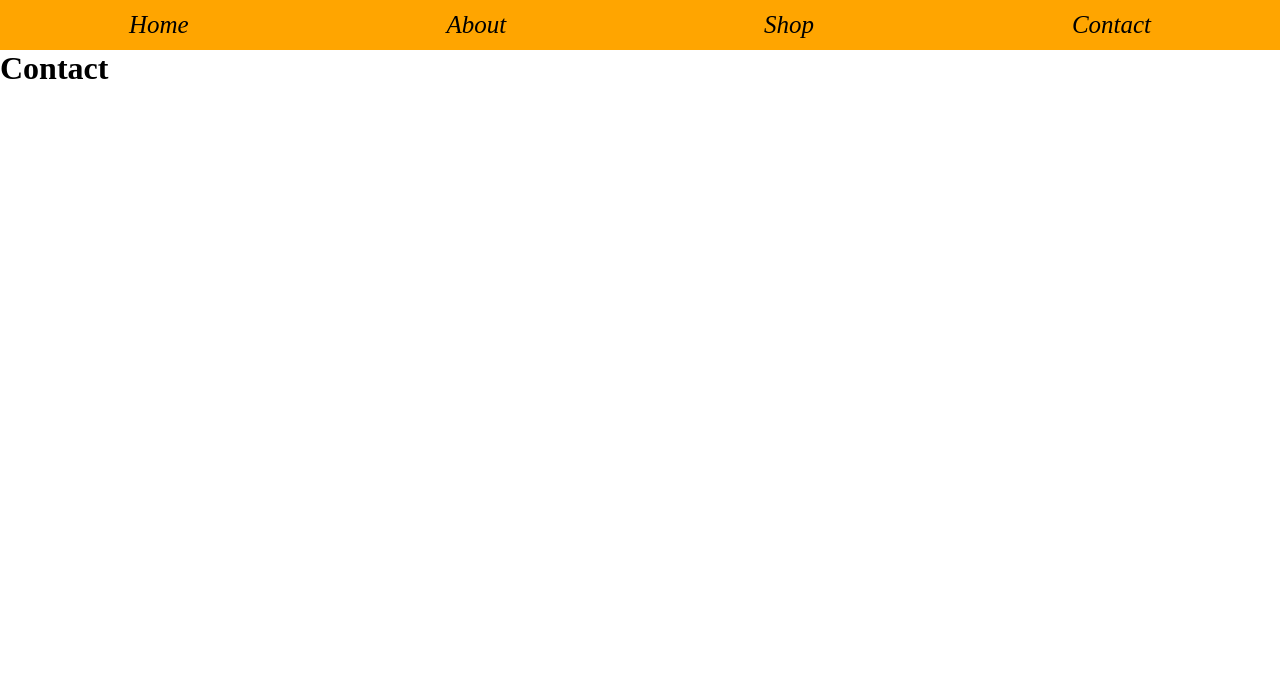
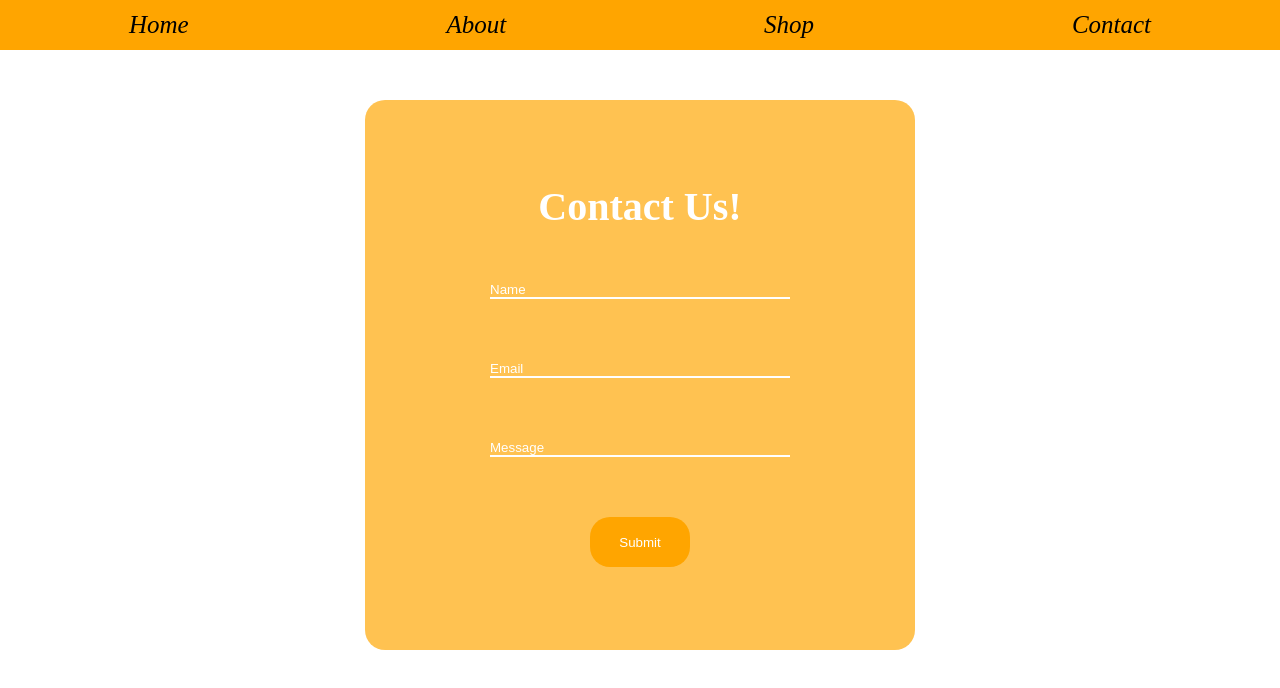
Before and after one commit to npineda0/Tigers_hw3, a Next.js app: page /contact in a window 1280 px wide. Shown: the top 688 px of the page. Built offline with nearby package versions, Linux system fonts and the light colour scheme.

Commit message:
contact page edited & styled

```diff
--- a/src/app/contact/contact.module.css
+++ b/src/app/contact/contact.module.css
@@ -0,0 +1,45 @@
+.formBackground {
+    background-color: #ffa600ae;
+    height: 550px;
+    width: 550px;
+    margin: 0 auto;
+    margin-top: 50px;
+    border-radius: 20px;
+
+    display: flex;
+    flex-direction: column;
+    align-items: center;
+    justify-content: center;
+}
+
+.contactHeader {
+    color: white;
+    font-size: 40px;
+    font-weight: bold;
+    /* margin-top: -10px; */
+    margin-bottom: 50px;
+}
+
+.contactInput {
+    border: none;
+    border-bottom: 2px solid white;
+    color: white;
+    background-color: #ffa60000;
+    margin-bottom: 60px;
+    width: 300px;
+}
+
+.contactInput::placeholder {
+    color: white;
+}
+
+.contactBtn {
+    height: 50px;
+    width: 100px;
+    border-radius: 20px;
+    border: none;
+    background-color: orange;
+    color: white;
+    cursor: pointer;
+    margin-left: 100px;
+}
--- a/src/app/contact/page.js
+++ b/src/app/contact/page.js
@@ -4,7 +4,15 @@ export default function Contact() {
 
     return (
         <main>
-            <h1>Contact</h1>
+            <div className={contactStyles.formBackground}>
+                <p className={contactStyles.contactHeader}>Contact Us!</p>
+                <form>
+                    <input className={contactStyles.contactInput} type="text" name="fullName" placeholder="Name"/> <br/>
+                    <input className={contactStyles.contactInput} type="text" name="email" placeholder="Email"/> <br/>
+                    <input className={contactStyles.contactInput} type="text" name="message" placeholder="Message"/> <br/>
+                    <button className={contactStyles.contactBtn} >Submit</button>
+                </form>
+            </div>
         </main>
     );
 }
```
